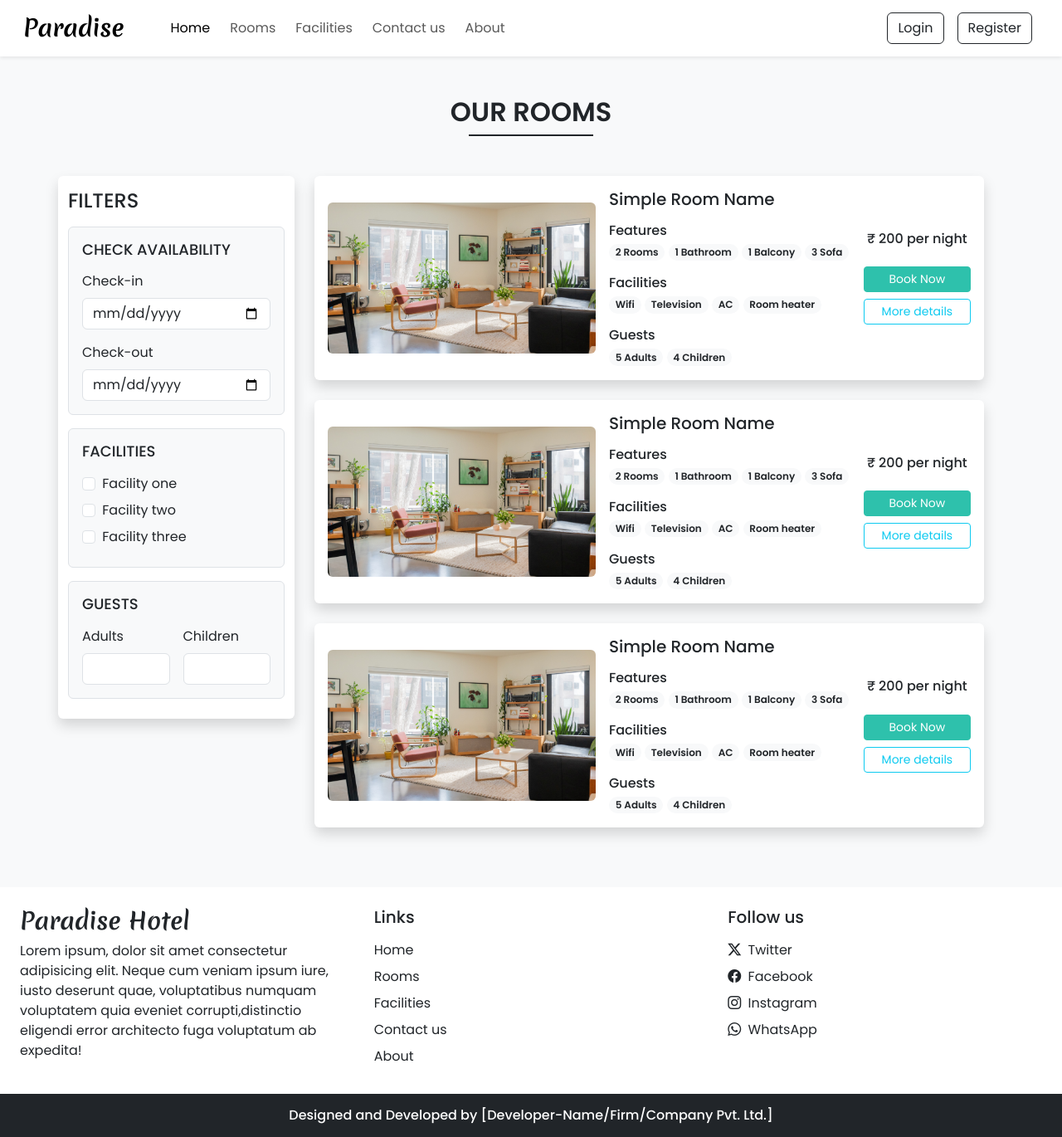
After one commit to vishalvky007/Hotel-booking-website, a PHP site: page /rooms.php in a window 1280 px wide. The commit adds this page. Shown: the whole page at 83% size. Run offline with PHP 8.4, Linux system fonts and the light colour scheme.

Commit message:
rooms.php added

```diff
--- a/include/header.php
+++ b/include/header.php
@@ -2,7 +2,7 @@
   <nav class="navbar navbar-expand-lg navbar-light bg-white px-lg-3 py-lg-2 shadow-sm sticky-top">
     <div class="container-fluid">
       <a class="navbar-brand me-5 fw-bold fs-3 h-font" href="index.php">Paradise</a>
-      <button class="navbar-toggler" type="button" data-bs-toggle="collapse" data-bs-target="#navbarSupportedContent" aria-controls="navbarSupportedContent" aria-expanded="false" aria-label="Toggle navigation">
+      <button class="navbar-toggler shadow-none" type="button" data-bs-toggle="collapse" data-bs-target="#navbarSupportedContent" aria-controls="navbarSupportedContent" aria-expanded="false" aria-label="Toggle navigation">
         <span class="navbar-toggler-icon"></span>
       </button>
       <div class="collapse navbar-collapse" id="navbarSupportedContent">
@@ -11,7 +11,7 @@
             <a class="nav-link active me-2" aria-current="page" href="index.php">Home</a>
           </li>
           <li class="nav-item">
-            <a class="nav-link me-2" href="#">Rooms</a>
+            <a class="nav-link me-2" href="rooms.php">Rooms</a>
           </li>
           <li class="nav-item">
             <a class="nav-link me-2" href="facilities.php">Facilities</a>
--- /dev/null
+++ b/rooms.php
@@ -0,0 +1,241 @@
+<!DOCTYPE html>
+<html lang="en">
+
+<head>
+  <meta charset="UTF-8">
+  <meta name="viewport" content="width=device-width, initial-scale=1.0">
+  <title>Paradise - ROOMS</title>
+  <?php require('include/links.php'); ?>
+</head>
+
+<body class="bg-light">
+
+  <?php require('include/header.php'); ?>
+
+  <div class="mt-lg-5 mt-md-5 mt-4 mb-lg-5 mb-md-5 mb-3 px-4">
+    <h2 class="fw-bold text-center">OUR ROOMS</h2>
+    <div class="h-line bg-dark"></div>
+  </div>
+
+  <div class="container">
+    <div class="row">
+      <div class="col-lg-3 col-md-12 mb-lg-0 mb-4 px-lg-0 px-4">
+        <nav class="navbar navbar-expand-lg navbar-light bg-white rounded shadow">
+          <div class="container-fluid flex-lg-column align-items-stretch">
+            <h4 class="mt-2">FILTERS</h4>
+            <button class="navbar-toggler shadow-none" type="button" data-bs-toggle="collapse" data-bs-target="#filterDropdown" aria-controls="navbarNav" aria-expanded="false" aria-label="Toggle navigation">
+              <span class="navbar-toggler-icon"></span>
+            </button>
+            <div class="collapse navbar-collapse flex-column align-items-stretch mt-2" id="filterDropdown">
+              <div class="border bg-light p-3 rounded mb-3">
+                <h5 class="mb-3" style="font-size: 18px">CHECK AVAILABILITY</h5>
+                <label class="form-label">Check-in</label>
+                <input type="date" class="form-control shadow-none mb-3">
+                <label class="form-label">Check-out</label>
+                <input type="date" class="form-control shadow-none">
+              </div>
+              <div class="border bg-light p-3 rounded mb-3">
+                <h5 class="mb-3" style="font-size: 18px">FACILITIES</h5>
+                <div class="mb-2">
+                  <input type="checkbox" id="f1" class="form-check-input shadow-none me-1">
+                  <label class="form-check-label" for="f1">Facility one</label>
+                </div>
+                <div class="mb-2">
+                  <input type="checkbox" id="f2" class="form-check-input shadow-none me-1">
+                  <label class="form-check-label" for="f2">Facility two</label>
+                </div>
+                <div class="mb-2">
+                  <input type="checkbox" id="f3" class="form-check-input shadow-none me-1">
+                  <label class="form-check-label" for="f3">Facility three</label>
+                </div>
+              </div>
+              <div class="border bg-light p-3 rounded mb-3">
+                <h5 class="mb-3" style="font-size: 18px">GUESTS</h5>
+                <div class="d-flex">
+                  <div class="me-3">
+                    <label class="form-label">Adults</label>
+                    <input type="number" class="form-control shadow-none">
+                  </div>
+                  <div>
+                    <label class="form-label">Children</label>
+                    <input type="number" class="form-control shadow-none">
+                  </div>
+                </div>
+              </div>
+            </div>
+          </div>
+        </nav>
+      </div>
+
+      <div class="col-lg-9 col-md-12 px-4">
+        <div class="card mb-4 border-0 shadow">
+          <div class="row g-0 p-3 align-items-center">
+            <div class="col-md-5 mb-lg-0 mb-md-0 mb-3">
+              <img src="images/rooms/1.jpg" class="img-fluid rounded">
+            </div>
+            <div class="col-md-5 px-lg-3 px-md-3 px-0">
+              <h5 class="mb-3">Simple Room Name</h5>
+              <div class="features mb-3">
+                <h6 class="mb-1">Features</h6>
+                <span class="badge rounded-pill bg-light text-dark text-wrap">
+                  2 Rooms
+                </span>
+                <span class="badge rounded-pill bg-light text-dark text-wrap">
+                  1 Bathroom
+                </span>
+                <span class="badge rounded-pill bg-light text-dark text-wrap">
+                  1 Balcony
+                </span>
+                <span class="badge rounded-pill bg-light text-dark text-wrap">
+                  3 Sofa
+                </span>
+              </div>
+              <div class="facilities mb-3">
+                <h6 class="mb-1">Facilities</h6>
+                <span class="badge rounded-pill bg-light text-dark text-wrap">
+                  Wifi
+                </span>
+                <span class="badge rounded-pill bg-light text-dark text-wrap">
+                  Television
+                </span>
+                <span class="badge rounded-pill bg-light text-dark text-wrap">
+                  AC
+                </span>
+                <span class="badge rounded-pill bg-light text-dark text-wrap">
+                  Room heater
+                </span>
+              </div>
+              <div class="guests">
+                <h6 class="mb-1">Guests</h6>
+                <span class="badge rounded-pill bg-light text-dark text-wrap">
+                  5 Adults
+                </span>
+                <span class="badge rounded-pill bg-light text-dark text-wrap">
+                  4 Children
+                </span>
+              </div>
+            </div>
+            <div class="col-md-2 mt-lg-0 mt-md-0 mt-4 text-center">
+              <h6 class="mb-4">₹ 200 per night</h6>
+              <a href="#" class="btn btn-sm w-100 text-white custom-bg mb-2">Book Now</a>
+              <a href="#" class="btn btn-sm w-100 btn-outline-info">More details</a>
+            </div>
+          </div>
+        </div>
+        <div class="card mb-4 border-0 shadow">
+          <div class="row g-0 p-3 align-items-center">
+            <div class="col-md-5 mb-lg-0 mb-md-0 mb-3">
+              <img src="images/rooms/1.jpg" class="img-fluid rounded">
+            </div>
+            <div class="col-md-5 px-lg-3 px-md-3 px-0">
+              <h5 class="mb-3">Simple Room Name</h5>
+              <div class="features mb-3">
+                <h6 class="mb-1">Features</h6>
+                <span class="badge rounded-pill bg-light text-dark text-wrap">
+                  2 Rooms
+                </span>
+                <span class="badge rounded-pill bg-light text-dark text-wrap">
+                  1 Bathroom
+                </span>
+                <span class="badge rounded-pill bg-light text-dark text-wrap">
+                  1 Balcony
+                </span>
+                <span class="badge rounded-pill bg-light text-dark text-wrap">
+                  3 Sofa
+                </span>
+              </div>
+              <div class="facilities mb-3">
+                <h6 class="mb-1">Facilities</h6>
+                <span class="badge rounded-pill bg-light text-dark text-wrap">
+                  Wifi
+                </span>
+                <span class="badge rounded-pill bg-light text-dark text-wrap">
+                  Television
+                </span>
+                <span class="badge rounded-pill bg-light text-dark text-wrap">
+                  AC
+                </span>
+                <span class="badge rounded-pill bg-light text-dark text-wrap">
+                  Room heater
+                </span>
+              </div>
+              <div class="guests">
+                <h6 class="mb-1">Guests</h6>
+                <span class="badge rounded-pill bg-light text-dark text-wrap">
+                  5 Adults
+                </span>
+                <span class="badge rounded-pill bg-light text-dark text-wrap">
+                  4 Children
+                </span>
+              </div>
+            </div>
+            <div class="col-md-2 mt-lg-0 mt-md-0 mt-4 text-center">
+              <h6 class="mb-4">₹ 200 per night</h6>
+              <a href="#" class="btn btn-sm w-100 text-white custom-bg mb-2">Book Now</a>
+              <a href="#" class="btn btn-sm w-100 btn-outline-info">More details</a>
+            </div>
+          </div>
+        </div>
+        <div class="card mb-4 border-0 shadow">
+          <div class="row g-0 p-3 align-items-center">
+            <div class="col-md-5 mb-lg-0 mb-md-0 mb-3">
+              <img src="images/rooms/1.jpg" class="img-fluid rounded">
+            </div>
+            <div class="col-md-5 px-lg-3 px-md-3 px-0">
+              <h5 class="mb-3">Simple Room Name</h5>
+              <div class="features mb-3">
+                <h6 class="mb-1">Features</h6>
+                <span class="badge rounded-pill bg-light text-dark text-wrap">
+                  2 Rooms
+                </span>
+                <span class="badge rounded-pill bg-light text-dark text-wrap">
+                  1 Bathroom
+                </span>
+                <span class="badge rounded-pill bg-light text-dark text-wrap">
+                  1 Balcony
+                </span>
+                <span class="badge rounded-pill bg-light text-dark text-wrap">
+                  3 Sofa
+                </span>
+              </div>
+              <div class="facilities mb-3">
+                <h6 class="mb-1">Facilities</h6>
+                <span class="badge rounded-pill bg-light text-dark text-wrap">
+                  Wifi
+                </span>
+                <span class="badge rounded-pill bg-light text-dark text-wrap">
+                  Television
+                </span>
+                <span class="badge rounded-pill bg-light text-dark text-wrap">
+                  AC
+                </span>
+                <span class="badge rounded-pill bg-light text-dark text-wrap">
+                  Room heater
+                </span>
+              </div>
+              <div class="guests">
+                <h6 class="mb-1">Guests</h6>
+                <span class="badge rounded-pill bg-light text-dark text-wrap">
+                  5 Adults
+                </span>
+                <span class="badge rounded-pill bg-light text-dark text-wrap">
+                  4 Children
+                </span>
+              </div>
+            </div>
+            <div class="col-md-2 mt-lg-0 mt-md-0 mt-4 text-center">
+              <h6 class="mb-4">₹ 200 per night</h6>
+              <a href="#" class="btn btn-sm w-100 text-white custom-bg mb-2">Book Now</a>
+              <a href="#" class="btn btn-sm w-100 btn-outline-info">More details</a>
+            </div>
+          </div>
+        </div>
+      </div>
+
+    </div>
+  </div>
+
+  <?php require('include/footer.php'); ?>
+</body>
+
+</html>
```
Also changed, not shown: index.php (line endings or trailing spaces).
